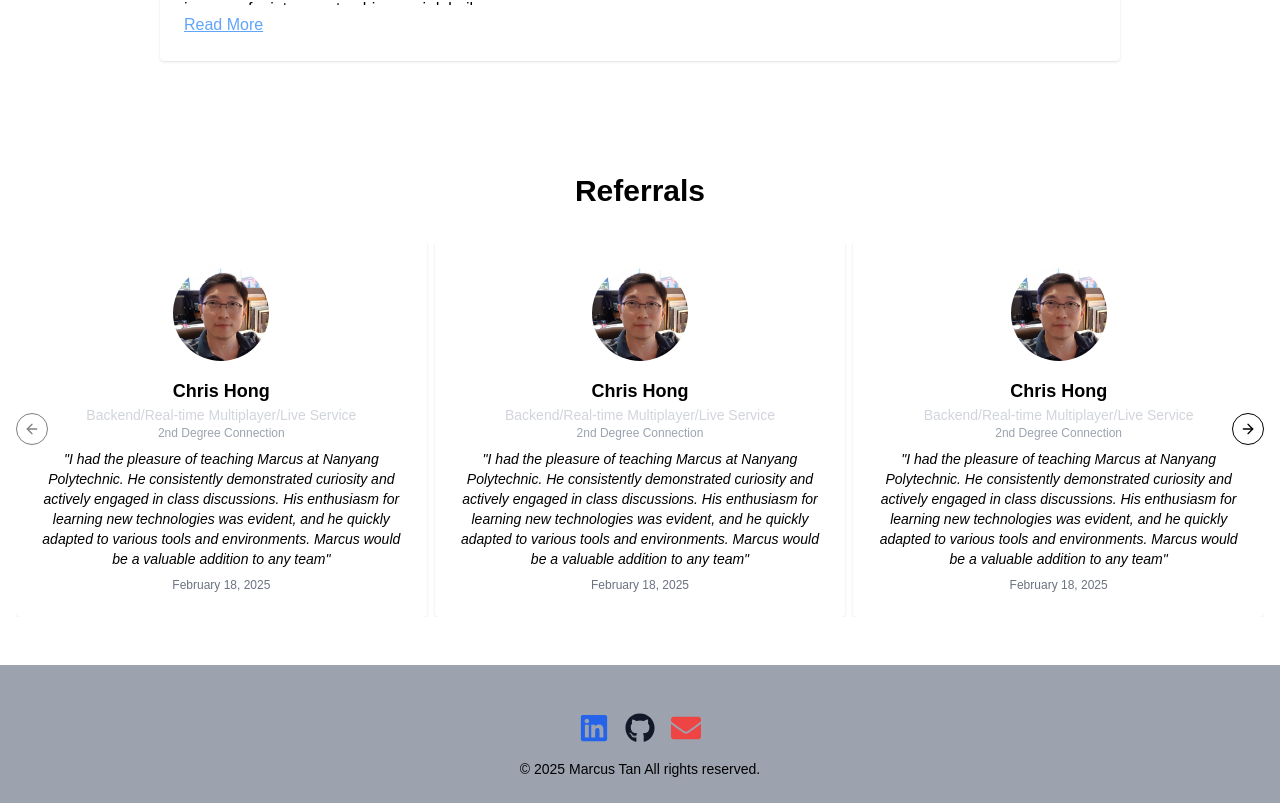
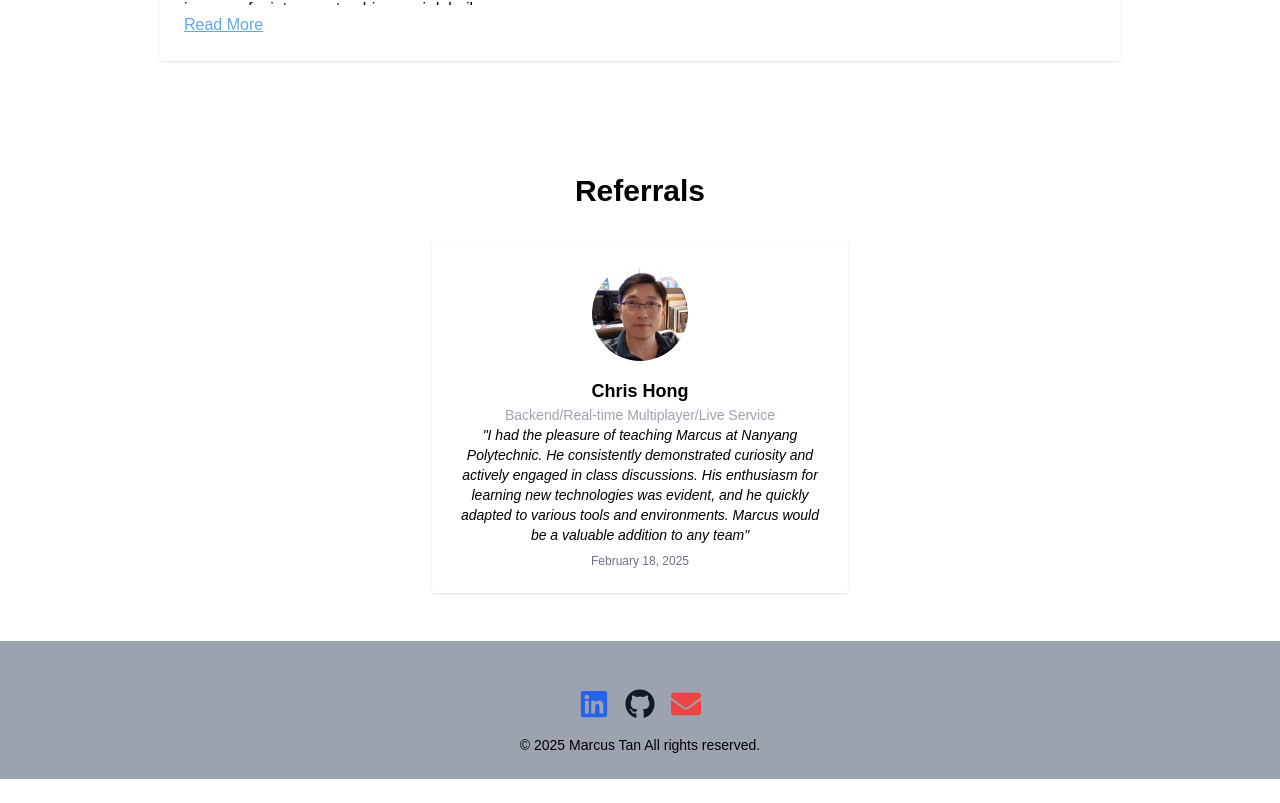
Before and after one commit to fierylove/fierylove.github.io, a Next.js app: page / in a window 1280 px wide. Shown: the part 1976-2779 px from the top of the page. After the commit the page ends 2755 px from the top, so only its background shows below. Built offline with nearby package versions, Linux system fonts and the light colour scheme.

Commit message:
updated card

```diff
--- a/app/components/Referrals.tsx
+++ b/app/components/Referrals.tsx
@@ -13,7 +13,6 @@ interface Referral {
   name: string;
   profileImage: string;
   title: string;
-  connection: string;
   message: string;
   date: string;
 }
@@ -23,6 +22,36 @@ interface ReferralsProps {
 }
 
 const Referrals: React.FC<ReferralsProps> = ({ referrals }) => {
+  // If there are fewer than 3 referrals, no carousel is needed.
+  if (referrals.length < 3) {
+    return (
+      <section id="referrals" className="py-12 bg-secondary">
+        <div className="max-w-7xl mx-auto px-4">
+          <h2 className="text-3xl font-bold text-center mb-8">Referrals</h2>
+          <div className="flex flex-wrap justify-center gap-4">
+            {referrals.map((referral, index) => (
+              <div
+                key={index}
+                className="bg-primary p-6 rounded shadow text-center w-full sm:w-1/2 md:w-1/3"
+              >
+                <img
+                  src={referral.profileImage}
+                  alt={`${referral.name} profile picture`}
+                  className="w-24 h-24 rounded-full mb-4 mx-auto"
+                />
+                <h3 className="text-lg font-semibold">{referral.name}</h3>
+                <p className="text-sm text-gray-400">{referral.title}</p>
+                <p className="text-sm italic">{`"${referral.message}"`}</p>
+                <p className="text-xs text-gray-500 mt-2">{referral.date}</p>
+              </div>
+            ))}
+          </div>
+        </div>
+      </section>
+    );
+  }
+
+  // If there are 3 or more referrals, render the carousel.
   return (
     <section id="referrals" className="py-12 bg-secondary">
       <div className="max-w-7xl mx-auto px-4">
@@ -35,13 +64,10 @@ const Referrals: React.FC<ReferralsProps> = ({ referrals }) => {
             align: "start",
           }}
         >
-          {/* Adjust the spacing here: add a negative left margin to offset the padding on items */}
+          {/* Negative margin to offset the left padding on items */}
           <CarouselContent className="-ml-2 flex">
             {referrals.map((referral, index) => (
-              <CarouselItem
-                key={index}
-                className="pl-2 basis-1/3"  // Each card takes 1/3 of the width
-              >
+              <CarouselItem key={index} className="pl-2 basis-1/3">
                 <div className="bg-primary p-6 rounded shadow text-center">
                   <img
                     src={referral.profileImage}
@@ -49,10 +75,10 @@ const Referrals: React.FC<ReferralsProps> = ({ referrals }) => {
                     className="w-24 h-24 rounded-full mb-4 mx-auto"
                   />
                   <h3 className="text-lg font-semibold">{referral.name}</h3>
-                  <p className="text-sm text-gray-300">{referral.title}</p>
-                  <p className="text-xs text-gray-400 mb-2">
+                  <p className="text-sm text-gray-400">{referral.title}</p>
+                  {/* <p className="text-xs text-gray-400 mb-2">
                     {referral.connection}
-                  </p>
+                  </p> */}
                   <p className="text-sm italic">{`"${referral.message}"`}</p>
                   <p className="text-xs text-gray-500 mt-2">{referral.date}</p>
                 </div>
--- a/app/data/referrals.ts
+++ b/app/data/referrals.ts
@@ -3,74 +3,8 @@ export const referralsData = [
         name: "Chris Hong",
         profileImage: "./images/referrals/chris_hong.jpg", // Replace with actual image URL
         title: "Backend/Real-time Multiplayer/Live Service",
-        connection: "2nd Degree Connection",
         message:
         "I had the pleasure of teaching Marcus at Nanyang Polytechnic. He consistently demonstrated curiosity and actively engaged in class discussions. His enthusiasm for learning new technologies was evident, and he quickly adapted to various tools and environments. Marcus would be a valuable addition to any team",
         date: "February 18, 2025",
-    },    {
-        name: "Chris Hong",
-        profileImage: "./images/referrals/chris_hong.jpg", // Replace with actual image URL
-        title: "Backend/Real-time Multiplayer/Live Service",
-        connection: "2nd Degree Connection",
-        message:
-        "I had the pleasure of teaching Marcus at Nanyang Polytechnic. He consistently demonstrated curiosity and actively engaged in class discussions. His enthusiasm for learning new technologies was evident, and he quickly adapted to various tools and environments. Marcus would be a valuable addition to any team",
-        date: "February 18, 2025",
-    },    {
-        name: "Chris Hong",
-        profileImage: "./images/referrals/chris_hong.jpg", // Replace with actual image URL
-        title: "Backend/Real-time Multiplayer/Live Service",
-        connection: "2nd Degree Connection",
-        message:
-        "I had the pleasure of teaching Marcus at Nanyang Polytechnic. He consistently demonstrated curiosity and actively engaged in class discussions. His enthusiasm for learning new technologies was evident, and he quickly adapted to various tools and environments. Marcus would be a valuable addition to any team",
-        date: "February 18, 2025",
-    },    {
-        name: "Chris Hong",
-        profileImage: "./images/referrals/chris_hong.jpg", // Replace with actual image URL
-        title: "Backend/Real-time Multiplayer/Live Service",
-        connection: "2nd Degree Connection",
-        message:
-        "I had the pleasure of teaching Marcus at Nanyang Polytechnic. He consistently demonstrated curiosity and actively engaged in class discussions. His enthusiasm for learning new technologies was evident, and he quickly adapted to various tools and environments. Marcus would be a valuable addition to any team",
-        date: "February 18, 2025",
-    },
-    {
-        name: "Chris Hong",
-        profileImage: "./images/referrals/chris_hong.jpg", // Replace with actual image URL
-        title: "Backend/Real-time Multiplayer/Live Service",
-        connection: "2nd Degree Connection",
-        message:
-        "I had the pleasure of teaching Marcus at Nanyang Polytechnic. He consistently demonstrated curiosity and actively engaged in class discussions. His enthusiasm for learning new technologies was evident, and he quickly adapted to various tools and environments. Marcus would be a valuable addition to any team",
-        date: "February 18, 2025",
-    },    {
-        name: "Chris Hong",
-        profileImage: "./images/referrals/chris_hong.jpg", // Replace with actual image URL
-        title: "Backend/Real-time Multiplayer/Live Service",
-        connection: "2nd Degree Connection",
-        message:
-        "I had the pleasure of teaching Marcus at Nanyang Polytechnic. He consistently demonstrated curiosity and actively engaged in class discussions. His enthusiasm for learning new technologies was evident, and he quickly adapted to various tools and environments. Marcus would be a valuable addition to any team",
-        date: "February 18, 2025",
-    },    {
-        name: "Chris Hong",
-        profileImage: "./images/referrals/chris_hong.jpg", // Replace with actual image URL
-        title: "Backend/Real-time Multiplayer/Live Service",
-        connection: "2nd Degree Connection",
-        message:
-        "I had the pleasure of teaching Marcus at Nanyang Polytechnic. He consistently demonstrated curiosity and actively engaged in class discussions. His enthusiasm for learning new technologies was evident, and he quickly adapted to various tools and environments. Marcus would be a valuable addition to any team",
-        date: "February 18, 2025",
-    },    {
-        name: "Chris Hong",
-        profileImage: "./images/referrals/chris_hong.jpg", // Replace with actual image URL
-        title: "Backend/Real-time Multiplayer/Live Service",
-        connection: "2nd Degree Connection",
-        message:
-        "I had the pleasure of teaching Marcus at Nanyang Polytechnic. He consistently demonstrated curiosity and actively engaged in class discussions. His enthusiasm for learning new technologies was evident, and he quickly adapted to various tools and environments. Marcus would be a valuable addition to any team",
-        date: "February 18, 2025",
-    },    {
-        name: "Chris Hong",
-        profileImage: "./images/referrals/chris_hong.jpg", // Replace with actual image URL
-        title: "Backend/Real-time Multiplayer/Live Service",
-        connection: "2nd Degree Connection",
-        message:
-        "I had the pleasure of teaching Marcus at Nanyang Polytechnic. He consistently demonstrated curiosity and actively engaged in class discussions. His enthusiasm for learning new technologies was evident, and he quickly adapted to various tools and environments. Marcus would be a valuable addition to any team",
-        date: "February 18, 2025",
-    },
+    }
 ];
```
